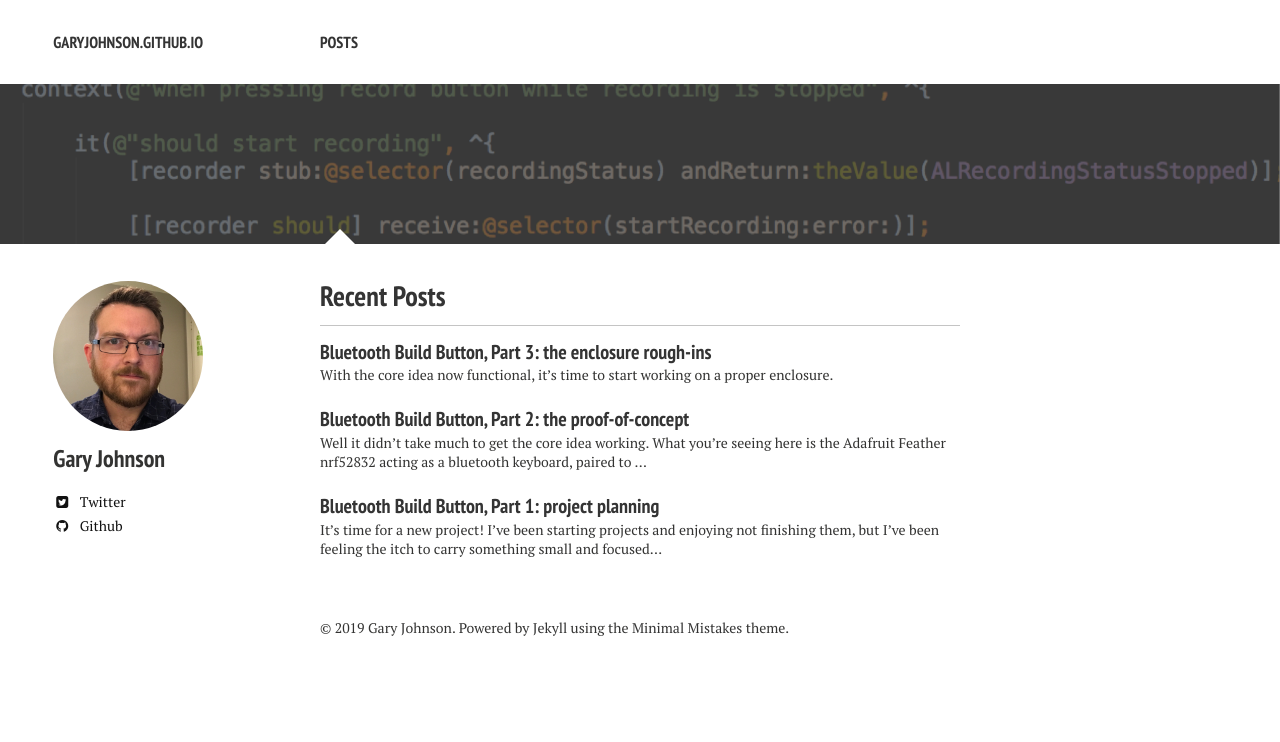
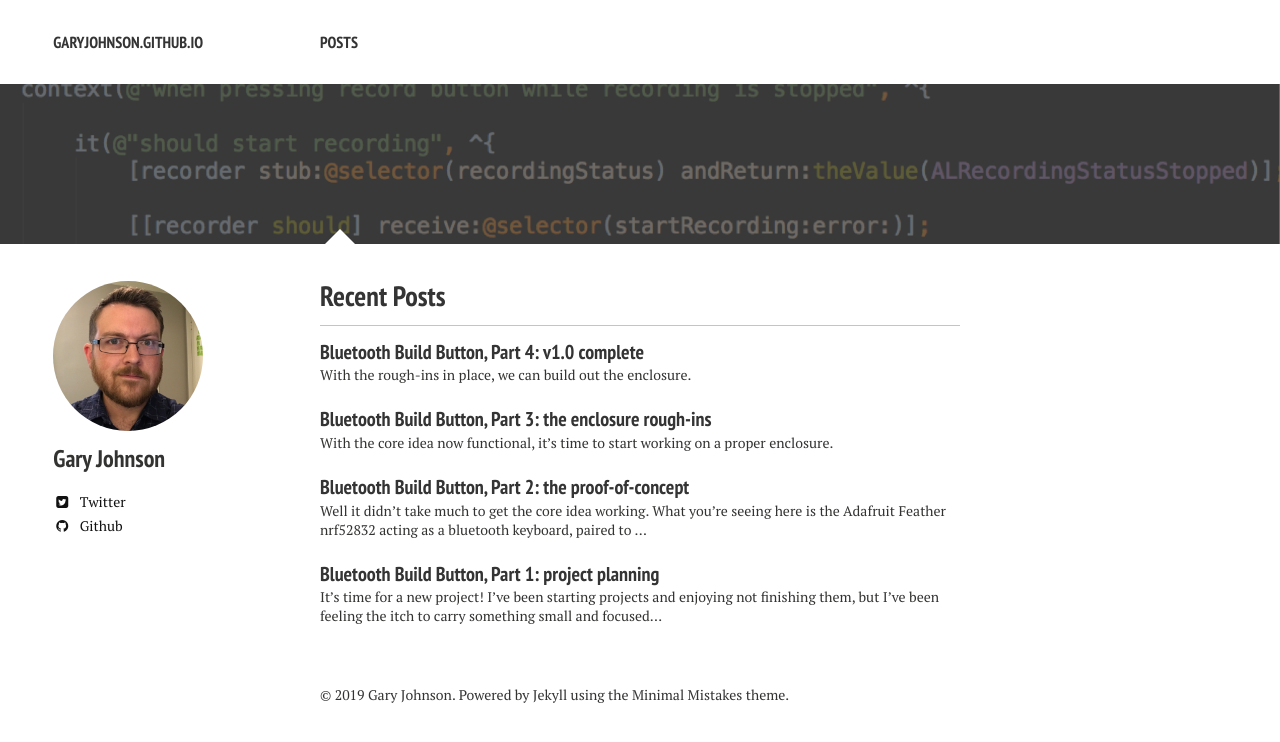
Before and after one commit to garyjohnson/garyjohnson.github.io, a Jekyll site: the page built from index.md, in a window 1280 px wide. Shown: the top 742 px of the page. Built offline with Jekyll 4.4.1, drawn with Linux system fonts in a browser that asks for light colours; nearby versions of some CDN libraries; some of the changed lines change nothing that is shown.

Commit message:
Adding post for button v1

```diff
--- a/_posts/2019-03-04-enclosure-rough-ins.md
+++ b/_posts/2019-03-04-enclosure-rough-ins.md
@@ -19,7 +19,7 @@ Let's compare **direct** and **parametric** modeling software for a minute, beca
 
 A couple years back before I knew the difference, I was working in a **direct modeling** tool, the now-defunct [Autodesk 123D Design](https://www.autodesk.com/solutions/123d-apps) (which was a wonderful, simple, intuitive tool, but that's neither here nor there). I ended up designing the most complex model I've built yet -- an internet-connected, [Raspberry Pi](https://www.raspberrypi.org)-powered, touchscreen RGB lamp for an [Introduction to Connected Devices course at Case Western Reserve University](http://bulletin.case.edu/course-descriptions/eecs/).
 
-It was completely tooless and featured an interlocking sliding-rail system for opening and closing, as well as mounting features for the hardware inside:
+It was pretty complex -- it was tooless and had an interlocking sliding-rail system for opening and closing, as well as mounting features for the hardware inside:
 
 ![lampi](../../images/button03/lampi.gif)
 
@@ -119,4 +119,4 @@ Finally, the contact switch on the button really takes up a ton of good space --
 
 ## What's next
 
-With the rough-ins done, we managed to visualize some potential issues. We'll move to the smaller battery and then get to work on making a v1 enclosure we can 3D print and test out.
+With the rough-ins done, we managed to visualize some potential issues. We'll move to the smaller battery and then get to work on [making a v1 enclosure](/articles/build-button-v1) we can 3D print and test out.
--- /dev/null
+++ b/_posts/2019-03-09-build-button-v1.md
@@ -0,0 +1,87 @@
+---
+layout: post
+title:  "Bluetooth Build Button, Part 4: v1.0 complete"
+date:   2019-03-09 19:57:00
+author: garyjohnson
+category: articles
+published: true
+image:
+  feature: button04/header.png
+---
+
+With the [rough-ins in place](/articles/enclosure-rough-ins), we can build out the enclosure.
+
+## Battery
+
+After seeing that the 2000mAh battery wasn't going to fit, I moved to modeling the 500mAh one and tucked it under the Feather:
+
+![battery](../../images/button04/battery.png)
+
+Eventually I'd like everything to snap in without screws or hardware, but snaps take some modeling work and iteration -- screw holes take about three seconds, so in they go.
+
+## Flat for ports
+
+We need a flat surface for our USB port and switch, so once the position of the Feather is determined, we can build a sketch and cut out a flat.
+
+![flat](../../images/button04/flat.png)
+
+![flat](../../images/button04/flat2.png)
+
+And with that, we have the base of our enclosure:
+
+![enclosure](../../images/button04/enclosure.gif)
+
+## Lid
+
+The lid is really just a couple of concentric circles extruded to different lengths, and takes about a minute to rough out.
+
+![lid](../../images/button04/lid.png)
+
+Before we print, a quick fit check with all of our parts and rough-ins:
+
+![assembled](../../images/button04/assembled.png)
+
+Let's print!
+
+## Printing
+
+I picked up some silver Hatchbox PLA for button printing. The silver should look nice with the red button.
+
+![hatchbox pla](../../images/button04/silver-pla.jpg)
+
+An hour or two later and we've got a button!
+
+<video controls="controls" name="print" src="../../images/button04/print.mp4" poster="../../images/button04/preview.png" preload="auto"></video>
+<br>
+
+Mounting the switch will take a little bit more work, and there's plenty learn without it, so for now I've just wired it internally.
+
+Because there are loose elements that may cause shorts, I've covered up the Feather with kapton tape as an insulator.
+
+![switch](../../images/button04/switch.jpg)
+
+Looks like the micro USB port lines up pretty good!
+
+![usb lineup](../../images/button04/usb-lineup.jpg)
+
+Here's our v1 build button. The print quality isn't great, the lid fits way too tight, but things look pretty okay when it's all assembled!
+
+![final button](../../images/button04/final-button.jpg)
+
+![final button back](../../images/button04/final-button-back.jpg)
+
+Still feels pretty cool to be able to do this wirelessly:
+
+<video controls="controls" name="v1" src="../../images/button04/v1.mp4" poster="../../images/button04/v1-preview.png" preload="auto"></video>
+<br>
+
+## Whats next
+
+We've finished implementing the core idea, but there's a lot more finishing work that can go into this.
+
+Here are the things that bug me, in the order of most annoying:
+
+* Can't easily run the proper test suite in the command line.
+* Having to open the case to switch power.
+
+So next we'll start tackling those issues, and then we can move onto enhancing the button.
```
Also changed, not shown: images/button04/assembled.png (added), images/button04/battery.png (added), images/button04/enclosure.gif (added), images/button04/feather-mounting.jpg (added), images/button04/final-button-back.jpg (added), images/button04/final-button.jpg (added), images/button04/flat.png (added), images/button04/flat2.png (added), images/button04/header.png (added), images/button04/lid.png (added), images/button04/preview.png (added), images/button04/print.jpg (added), images/button04/silver-pla.jpg (added), images/button04/switch.jpg (added), 2 more files, 2 other files.
